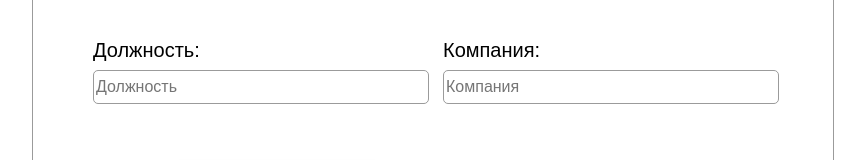
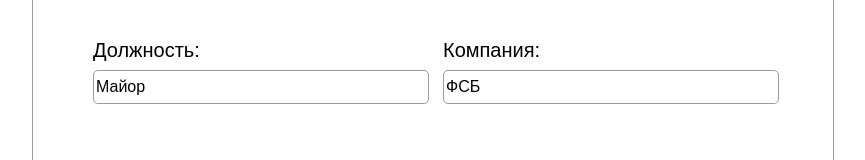
Before and after one commit to Enflamer/eventos-regestration-form, a React (Create React App) app: page / in a window 1280 px wide. Shown: the part 424-584 px from the top of the page, without its empty margins (207-1072 px from the left). Built offline with nearby package versions, Linux system fonts and the light colour scheme.

Commit message:
Input fix

```diff
--- a/src/components/ApplicationField.js
+++ b/src/components/ApplicationField.js
@@ -16,7 +16,7 @@
             <input
                 onKeyPress={props.handleSendForm}
                 className="application-field__field"
-                value={props.value}
+                value={props.field.value}
                 placeholder={
                     props.field.required
                         ? props.field.title + "*"
--- a/src/components/ApplicationForm.js
+++ b/src/components/ApplicationForm.js
@@ -35,6 +35,7 @@
                 }
                 return item;
             }))
+            console.log(fields)
     };
 
     const handleSendForm = (event) => {
```
